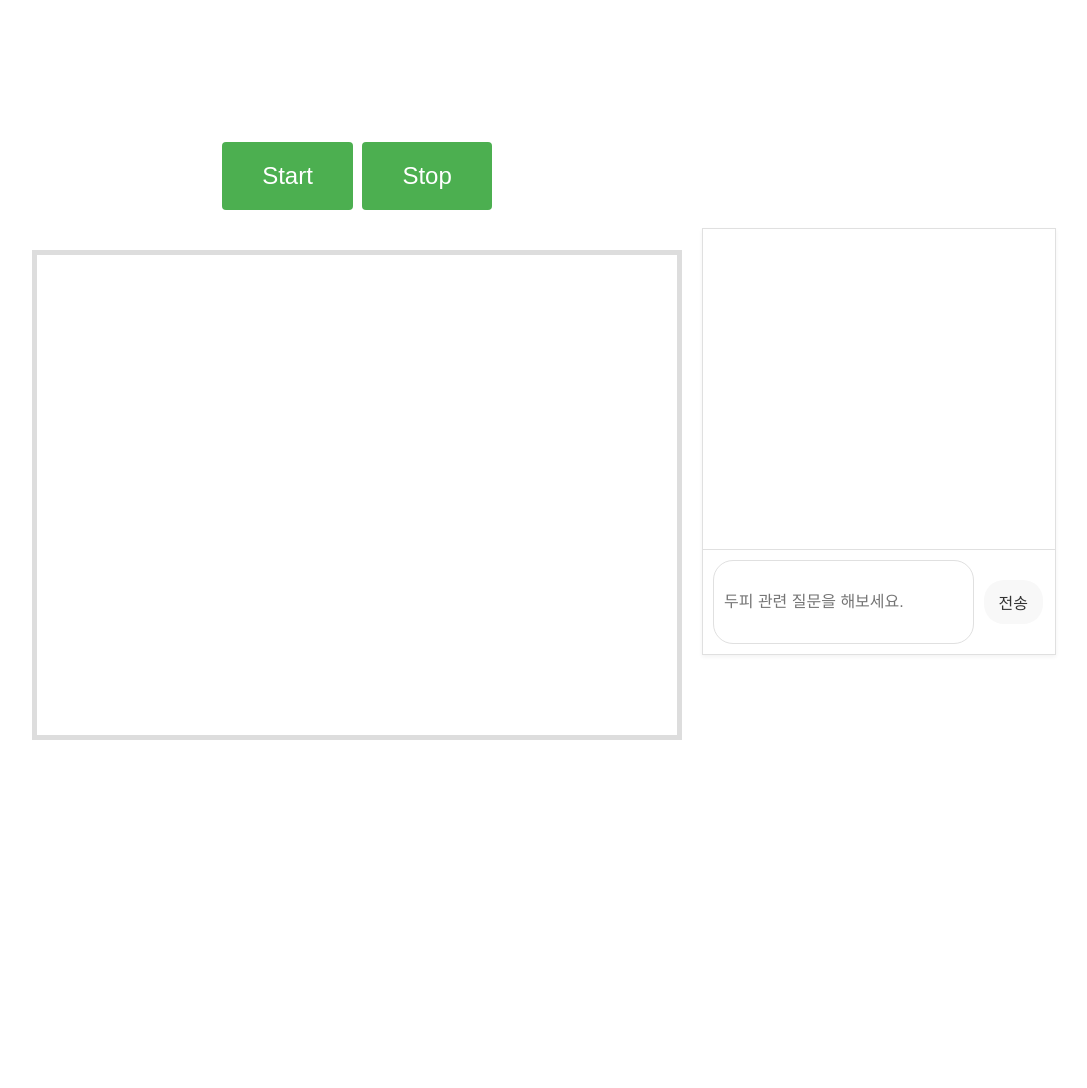
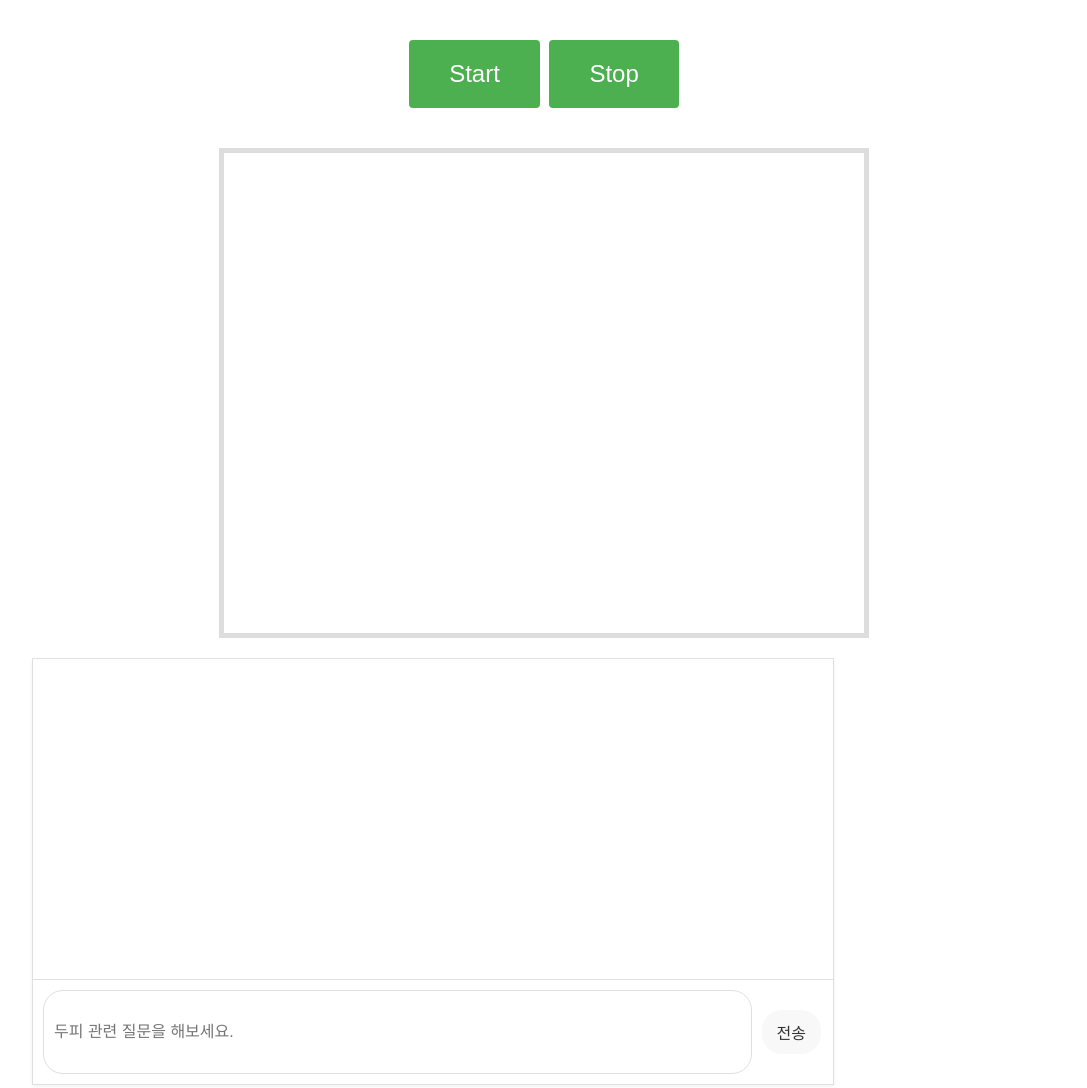
Before and after one commit to rlaxoflwkdwkd/rlaxoflwkdwkd.github.io, a plain HTML site: page service3.html in a window 1280 px wide. Shown: the whole page, without its empty margins (96-1183 px from the left). Before the commit the page ends 800 px from the top, so only its background shows below. Drawn offline with Linux system fonts and the light colour scheme.

Commit message:
Update service3.html

```diff
--- a/service3.html
+++ b/service3.html
@@ -11,9 +11,6 @@
             font-size: 20px; /* 전체 글씨 크기 증가 */
         }
          .main-container {
-            display: flex; /* 플렉스 컨테이너로 설정 */
-            justify-content: center; /* 내부 요소들을 중앙 정렬 */
-            align-items: center; /* 세로 방향으로 중앙 정렬 */
             width: 80%;
             margin: auto;
             padding: 20px;
@@ -26,6 +23,7 @@
         flex: 1; /* 가용 공간을 균등하게 분할 */
         margin: 10px; /* 섹션 간 간격 조정 */
         padding: 20px; /* 내부 패딩 추가 */
+        box-sizing: border-box; /* 패딩을 너비에 포함 */
         }
 
 /* 추가적인 간격을 위해 각 섹션에 마진 추가 */
```
